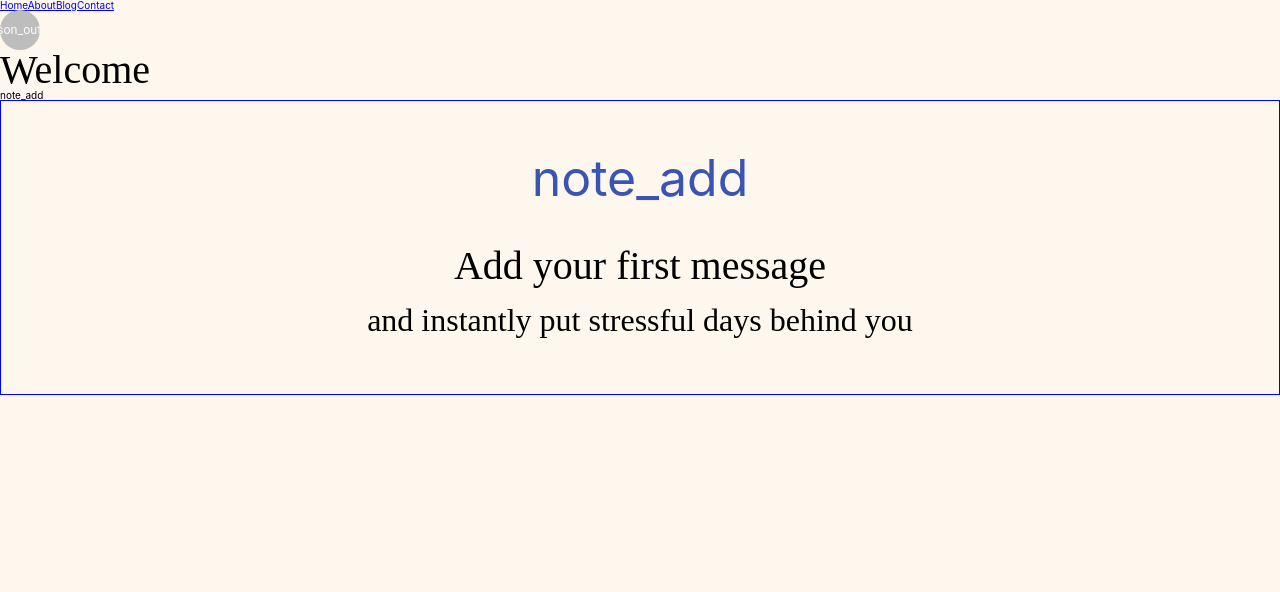
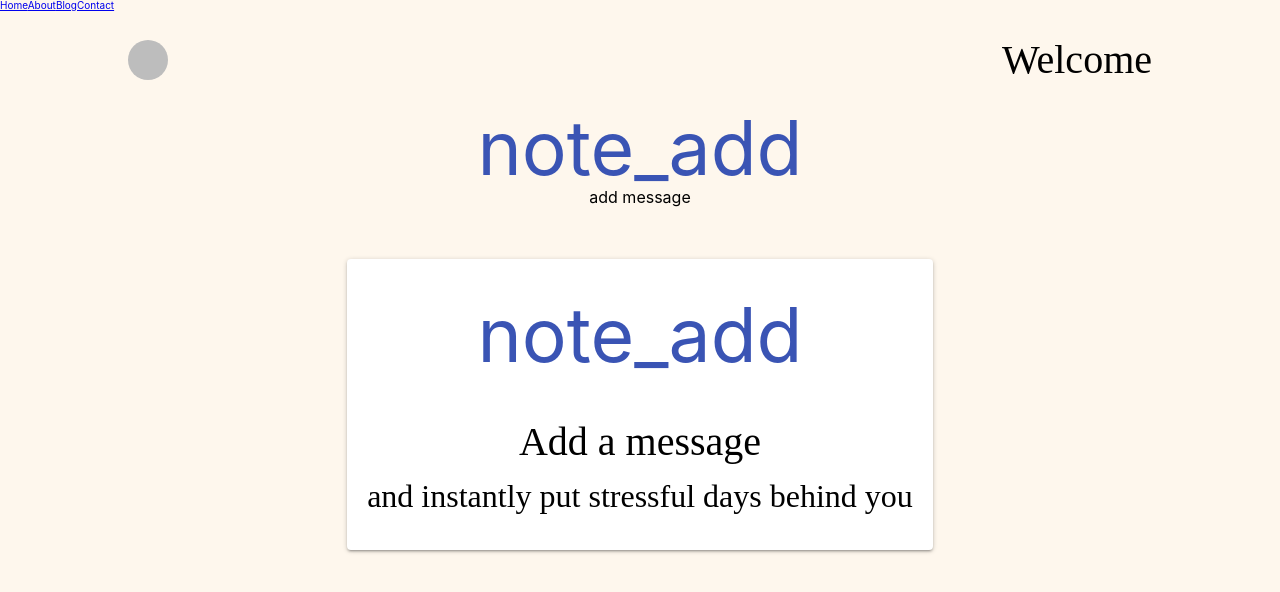
Before and after one commit to safespaceteam/safespacefrontend, a React (Create React App) app: page /profile in a window 1280 px wide. Shown: the top 592 px of the page. Built offline with nearby package versions, Linux system fonts and the light colour scheme; no server answers; the HTML template or start-up script is replaced by a standard one.

Commit message:
updated styling

```diff
--- a/src/components/UserInfo.js
+++ b/src/components/UserInfo.js
@@ -1,15 +1,18 @@
 import React from "react";
 import Avatar from "@material-ui/core/Avatar";
+import withStyles from "@material-ui/core/styles/withStyles";
+import { styles } from "./styling/profileStyling";
 
 const UserInfo = props => {
+  const { classes } = props;
   return (
-    <div>
-      <Avatar>
+    <div className={classes.welcomeContainer}>
+      <Avatar className={classes.avatar}>
         <i className="material-icons">person_outline</i>
       </Avatar>
-      {props.name == null ? <h1>Welcome</h1> : props.name}
+      {props.name == null ? <h1>Welcome</h1> : <h1>props.name</h1>}
     </div>
   );
 };
 
-export default UserInfo;
+export default withStyles(styles)(UserInfo);
--- a/src/components/addMsg.js
+++ b/src/components/addMsg.js
@@ -1,6 +1,8 @@
 import React, { Component } from "react";
 import axios from "axios";
 import NewMsgForm from "./newMsgForm";
+import { styles } from "./styling/profileStyling";
+import withStyles from "@material-ui/core/styles/withStyles";
 
 const url = process.env.REACT_APP_DB_URL;
 
@@ -37,8 +39,9 @@ class AddMessage extends Component {
   };
 
   render() {
+    const { classes } = this.props;
     return (
-      <div>
+      <div className={classes.root}>
         <NewMsgForm
           message={this.state.message}
           handleInputChange={this.handleInputChange}
@@ -50,4 +53,4 @@ class AddMessage extends Component {
   }
 }
 
-export default AddMessage;
+export default withStyles(styles)(AddMessage);
--- a/src/components/newMsgForm.js
+++ b/src/components/newMsgForm.js
@@ -1,28 +1,41 @@
 import React from "react";
 import TextField from "@material-ui/core/TextField";
+import withStyles from "@material-ui/core/styles/withStyles";
+import { styles } from "./styling/profileStyling";
+import { Paper } from "@material-ui/core";
 
 const NewMsgForm = props => {
+  const { classes } = props;
   return (
-    <form>
-      <TextField
-        id="standard-multiline-static"
-        name="message"
-        // placeholder={props.msg.message}
-        type="text"
-        multiline
-        rows="4"
-        value={props.message}
-        onChange={props.handleInputChange}
-        margin="normal"
-      />
+    <div className={classes.newMsgcontainer}>
       <i className="material-icons" onClick={props.addMsg}>
         check
       </i>
       <i className="material-icons" onClick={props.newNoteForm}>
         close
       </i>
-    </form>
+      <Paper className={classes.paper}>
+        <form className={classes.addMsgForm}>
+          <TextField
+            id="standard-multiline-static"
+            name="message"
+            placeholder="every little thing is gonna to be alright"
+            type="text"
+            multiline
+            rows="4"
+            value={props.message}
+            onChange={props.handleInputChange}
+            className={classes.newLink}
+            InputProps={{
+              classes: {
+                input: classes.resize
+              }
+            }}
+          />
+        </form>
+      </Paper>
+    </div>
   );
 };
 
-export default NewMsgForm;
+export default withStyles(styles)(NewMsgForm);
--- a/src/components/noMsgs.js
+++ b/src/components/noMsgs.js
@@ -1,22 +1,25 @@
 import React from "react";
 import withStyles from "@material-ui/core/styles/withStyles";
 import { styles } from "./styling/noMsgsStyling";
+import { Paper } from "@material-ui/core";
 
 const NoMsgs = props => {
   const { classes } = props;
   return (
     <div className={classes.root}>
+      <Paper className={classes.paper}>
         <div className={classes.addNoteIcon}>
           <i
             className="material-icons"
-          style={{ fontSize: 50, color: "#3A54B4" }}
+            style={{ fontSize: 75, color: "#3A54B4" }}
             onClick={props.newNoteForm}
           >
             note_add
           </i>
         </div>
-      <h1>Add your first message</h1>
+        <h1>Add a message</h1>
         <h2>and instantly put stressful days behind you</h2>
+      </Paper>
     </div>
   );
 };
--- a/src/components/profile.js
+++ b/src/components/profile.js
@@ -4,6 +4,8 @@ import MsgList from "./msgList";
 import AddMessage from "./addMsg";
 import NoMsgs from "./noMsgs";
 import UserInfo from "./UserInfo";
+import withStyles from "@material-ui/core/styles/withStyles";
+import { styles } from "./styling/profileStyling";
 
 const url = process.env.REACT_APP_DB_URL;
 
@@ -81,7 +83,8 @@ class Profile extends Component {
   };
 
   render() {
-    console.log("fck", this.state);
+    const { classes } = this.props;
+    console.log("main", this.state);
     return (
       <div>
         <UserInfo name={this.state.name} />
@@ -92,9 +95,22 @@ class Profile extends Component {
             msgHandler={this.msgHandler}
           />
         ) : (
-          <i className="material-icons" onClick={this.newNoteForm}>
-            note_add
-          </i>
+          <div
+            className={
+              this.state.msgs.length === 0
+                ? classes.hiddenIcon
+                : classes.showIcon
+            }
+          >
+            <i
+              className="material-icons"
+              onClick={this.newNoteForm}
+              style={{ fontSize: 75, color: "#3A54B4" }}
+            >
+              note_add
+            </i>
+            <p>add message</p>
+          </div>
         )}
 
         {this.state.msgs.length === 0 ? (
@@ -107,4 +123,4 @@ class Profile extends Component {
   }
 }
 
-export default Profile;
+export default withStyles(styles)(Profile);
--- a/src/components/styling/noMsgsStyling.js
+++ b/src/components/styling/noMsgsStyling.js
@@ -1,11 +1,16 @@
 export const styles = theme => ({
   root: {
     padding: theme.spacing.unit * 5,
-    border: "1px solid blue",
+    display: "flex",
+    justifyContent: "center",
+    lineHeight: 1.5
+  },
+
+  paper: {
     display: "flex",
     alignItems: "center",
     flexDirection: "column",
-    lineHeight: 1.5
+    padding: 20
   },
 
   addNoteIcon: {
--- a/src/components/styling/profileStyling.js
+++ b/src/components/styling/profileStyling.js
@@ -1,7 +1,67 @@
 export const styles = theme => ({
   root: {
-    margin: 30,
+    padding: theme.spacing.unit * 5,
+    display: "flex",
+    justifyContent: "center",
+    lineHeight: 1.5,
+    border: "1px solid blue"
+  },
+  welcomeContainer: {
+    display: "flex",
+    flexDirection: "row",
+    justifyContent: "space-between",
+    margin: "30px 10%"
+  },
+
+  avatar: {
+    fontSize: "100px"
+  },
+
+  hiddenIcon: {
+    // display: "none",
+    textAlign: "center"
+  },
+
+  showIcon: {
+    textAlign: "center"
+  },
+
+  newMsgcontainer: {
+    // padding: theme.spacing.unit * 5,
+    // display: "flex",
+    // justifyContent: "center",
+    // lineHeight: 1.5
+    width: "auto%"
+  },
+
+  paper: {
+    width: "100%",
+
+    display: "flex",
+    alignItems: "center",
+    justifyContent: "center",
+    // flexDirection: "column",
+    padding: 20
+  },
+
+  newLink: {
+    border: "1px solid blue",
+    // width: "100%",
+    lineHeight: 1.5,
+    padding: 10
+  },
+
+  addMsgForm: {
     width: "auto",
-    borderTop: "1px solid #3A54B4"
+    // display: "flex",
+    // flexDirection: "column",
+    // alignItems: "center",
+    // width: "100%",
+    border: "1px solid blue"
+  },
+
+  resize: {
+    fontSize: 20,
+    lineHeight: 1.5
   }
 });
```
Lines whose indentation alone changed are shown as unchanged.
